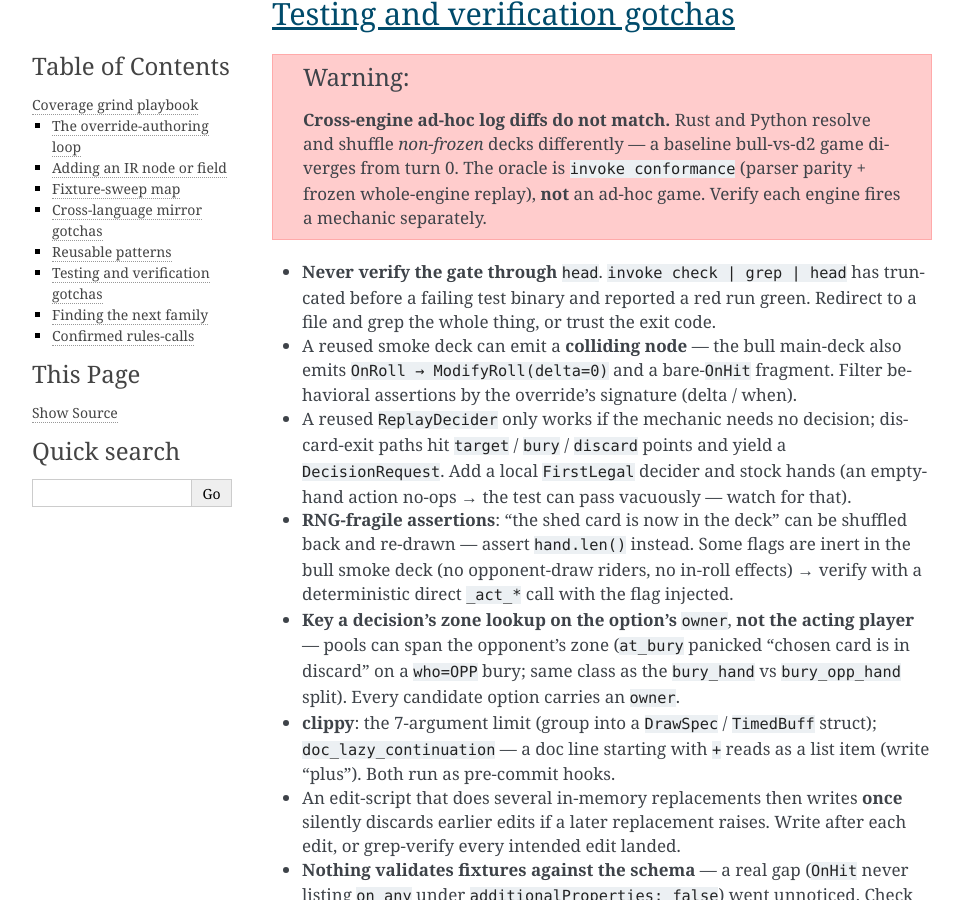
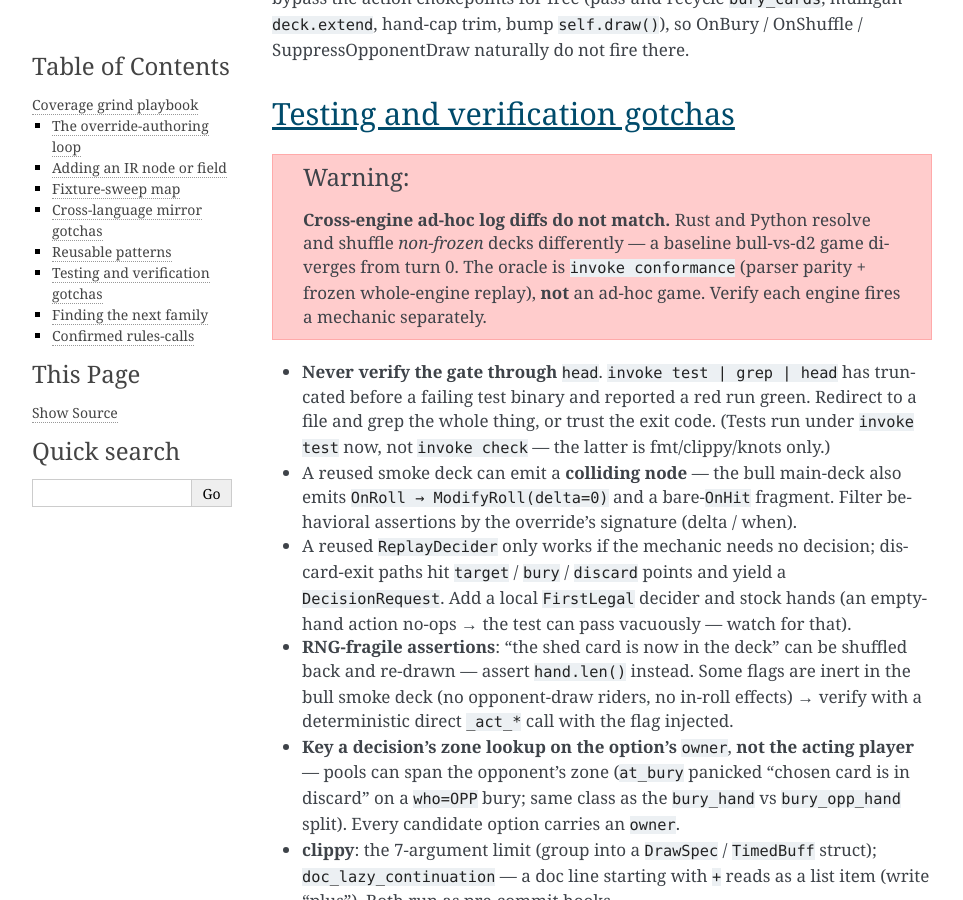
Before and after one commit to szarta/srg_sim, a Sphinx documentation site: the page built from docs/development/coverage-grind.rst, in a window 1280 px wide and 900 px high, scrolled down 7089 px. Shown: the whole window, without its empty margins (148-1111 px from the left). Built offline with Sphinx 7.4.7, drawn with Linux system fonts in a browser that asks for light colours; some of the changed text lies outside the part shown.

Commit message:
docs: propagate the invoke check/test separation
Follow-up to 9a08030. Update every doc that described `invoke check` as the
"CI gate ... + tests" now that check is hooks-only and tests are `invoke test`:

- README.md: fix the invoke block (also drops the stale Python-era `invoke
  docs`/sdist-wheel lines; build is `cargo build`).
- workflow.rst: check row is hooks-only; the parser-change sequence ends with
  `invoke check && invoke test`.
- decks/README.md: replay fixtures are confirmed by `invoke test` (check no
  longer runs them).
- claude.rst: run check AND test before committing.
- releasing.rst: the pre-push gate is `invoke check && invoke test`.
- coverage-grind.rst: fixture parity is verified by `invoke test`; the rebuild
  trap now points at `cargo build`; the `| head` warning targets `invoke test`.

Historical "invoke check green" notes and the substrate-split Python-phase
reference are left as-is (accurate for when written). CLAUDE.md was updated in
9a08030.

Co-Authored-By: Claude Opus 4.8 (1M context) <noreply@anthropic.com>

```diff
--- a/docs/development/coverage-grind.rst
+++ b/docs/development/coverage-grind.rst
@@ -35,7 +35,9 @@ of truth is :file:`overrides.yaml` at the repo root.
 #. ``invoke parser-fixture`` — refreshes :file:`fixtures/parser/clauses.json`
    in place (keeps the curated inputs, recomputes the ``expected`` IR and the
    ``coverage_golden`` counts).
-#. Review the fixture diffs, then ``invoke check`` (the CI gate).
+#. Review the fixture diffs, then ``invoke check && invoke test`` (fmt/clippy/knots
+   then the suite — the parser-parity tests hold the parser to the regenerated
+   goldens, so ``invoke test`` is what actually verifies the change).
 
 .. warning::
 
@@ -43,8 +45,9 @@ of truth is :file:`overrides.yaml` at the repo root.
    binary via ``include_str!`` (:file:`src/console/loader.rs`) at *compile*
    time. A bare ``invoke overrides`` does **not** rebuild, so ``srg play`` /
    ``srg coverage`` keep emitting byte-identical output — the override looks
-   like it "didn't apply". Run ``cargo build`` (or ``invoke check``, which
-   rebuilds) before trusting behavior.
+   like it "didn't apply". Run ``cargo build`` (which rebuilds the ``srg``
+   binary) before trusting behavior — note ``invoke check`` is fmt/clippy/knots
+   only and does not produce a fresh runnable binary.
 
 .. note::
 
@@ -322,9 +325,10 @@ Testing and verification gotchas
    whole-engine replay), **not** an ad-hoc game. Verify each engine fires a
    mechanic separately.
 
-- **Never verify the gate through** ``head``. ``invoke check | grep | head`` has
+- **Never verify the gate through** ``head``. ``invoke test | grep | head`` has
   truncated before a failing test binary and reported a red run green. Redirect
-  to a file and grep the whole thing, or trust the exit code.
+  to a file and grep the whole thing, or trust the exit code. (Tests run under
+  ``invoke test`` now, not ``invoke check`` — the latter is fmt/clippy/knots only.)
 - A reused smoke deck can emit a **colliding node** — the bull main-deck also
   emits ``OnRoll → ModifyRoll(delta=0)`` and a bare-``OnHit`` fragment. Filter
   behavioral assertions by the override's signature (delta / when).
--- a/docs/development/releasing.rst
+++ b/docs/development/releasing.rst
@@ -116,7 +116,7 @@ Run on the developer machine first, then on prod.
 .. code-block:: bash
 
    cd ~/data/srg_sim
-   invoke check                 # the full gate must be green
+   invoke check && invoke test  # the full gate must be green (hooks, then the suite)
    invoke release-web           # rebuilds target/release/srg AND web/src/pkg from one tree
    git add web/src/pkg overrides.yaml overrides.ir.json fixtures/
    git commit                   # ship the refreshed pkg with the source change
```
Also changed, not shown: README.md (+5 -5 lines), docs/development/claude.rst (+5 -3 lines), docs/development/workflow.rst (+5 -4 lines), decks/README.md.
